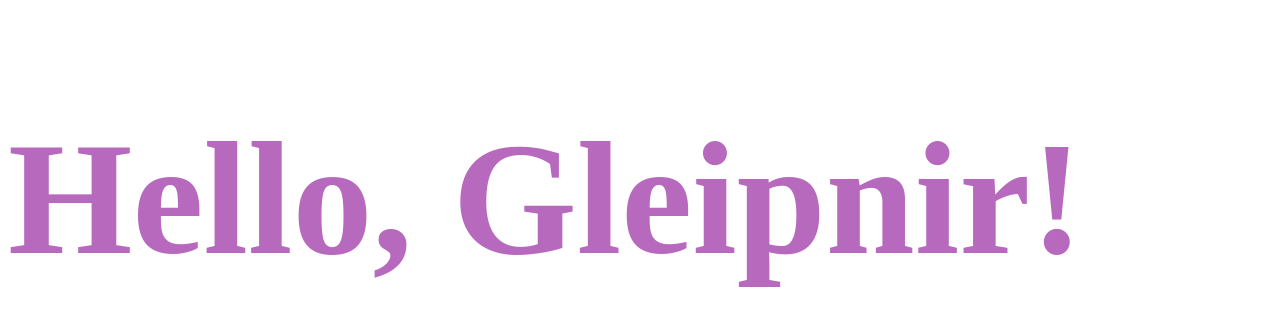
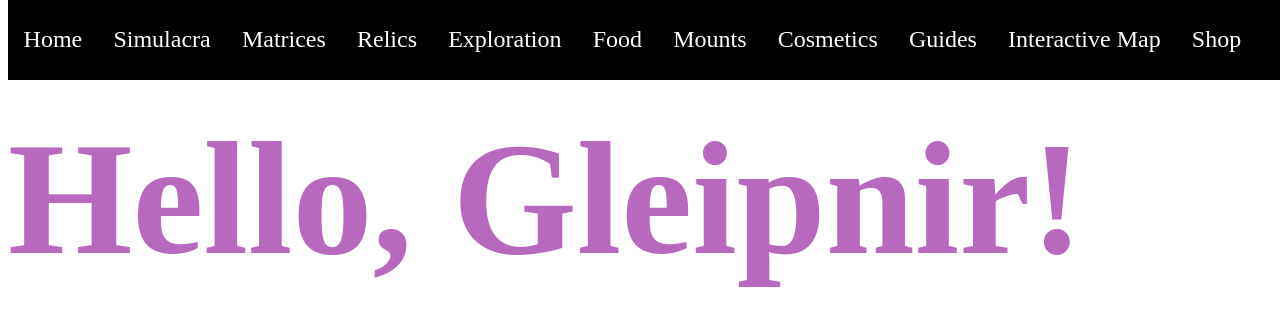
Before and after one commit to CookieSylvia/tof-info, a SvelteKit app: page /simulacra/fenrir in a window 1280 px wide. Shown: the top 326 px of the page. Built offline with nearby package versions, Linux system fonts and the light colour scheme.

Commit message:
Moved navbar + layout
Made navbar apply to all pages using layout.
Removed invalid/bad body tag and changed CSS selector. :skull:

```diff
--- a/src/routes/navbar.svelte
+++ b/src/lib/components/navbar.svelte
@@ -2,31 +2,31 @@
 
 <nav class='navbar'>
     <div class='navbar-item'>
-        <a href=.>Home</a>
+        <a href="/">Home</a>
     </div>
     <div class='navbar-item'>
-        <a href=./simulacra>Simulacra</a>
+        <a href='/simulacra'>Simulacra</a>
     </div>
     <div class='navbar-item'>
-        <a href=./matrices>Matrices</a>
+        <a href='/matrices'>Matrices</a>
     </div>
     <div class='navbar-item'>
-        <a href=./relics>Relics</a>
+        <a href='/relics'>Relics</a>
     </div>
     <div class='navbar-item'>
-        <a href=./exploration>Exploration</a>
+        <a href='/exploration'>Exploration</a>
     </div>
     <div class='navbar-item'>
-        <a href=./food>Food</a>
+        <a href='/food'>Food</a>
     </div>
     <div class='navbar-item'>
-        <a href=./mounts>Mounts</a>
+        <a href='/mounts'>Mounts</a>
     </div>
     <div class='navbar-item'>
-        <a href=./cosmetics>Cosmetics</a>
+        <a href='/cosmetics'>Cosmetics</a>
     </div>
     <div class='navbar-item'>
-        <a href=./guides>Guides</a>
+        <a href='/guides'>Guides</a>
     </div>
     <div class='navbar-item'>
         <a target='_blank' rel='noopener noreferrer nofollow' href='https://www.ghzs666.com/tower-of-fantasy-map#/'>Interactive Map</a>
--- /dev/null
+++ b/src/routes/+layout.svelte
@@ -0,0 +1,7 @@
+<script>
+    import Navbar from "$lib/components/navbar.svelte"
+
+</script>
+
+<Navbar />
+<slot />
--- a/src/routes/simulacra/+page.svelte
+++ b/src/routes/simulacra/+page.svelte
@@ -1,9 +1,6 @@
 <script lang="ts">
-    import Navbar from '../navbar.svelte';
     export let data;
 </script>
-
-<Navbar />
 
 {#each data.weapons as {data: weapon, path}}
     <a href={path}>{weapon.name}</a><br/>
```
Also changed, not shown: src/routes/+page.svelte (+3 -9 lines), src/routes/+layout.ts (line endings or trailing spaces).
